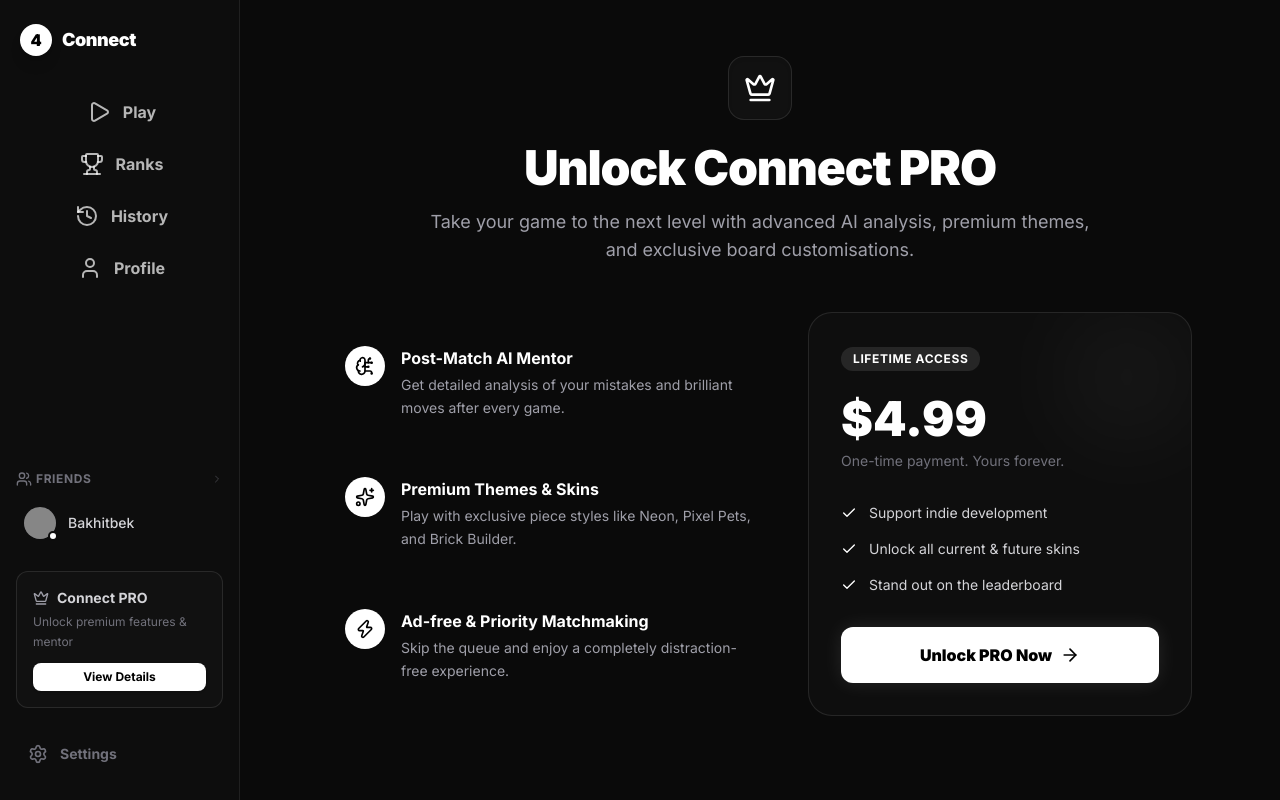
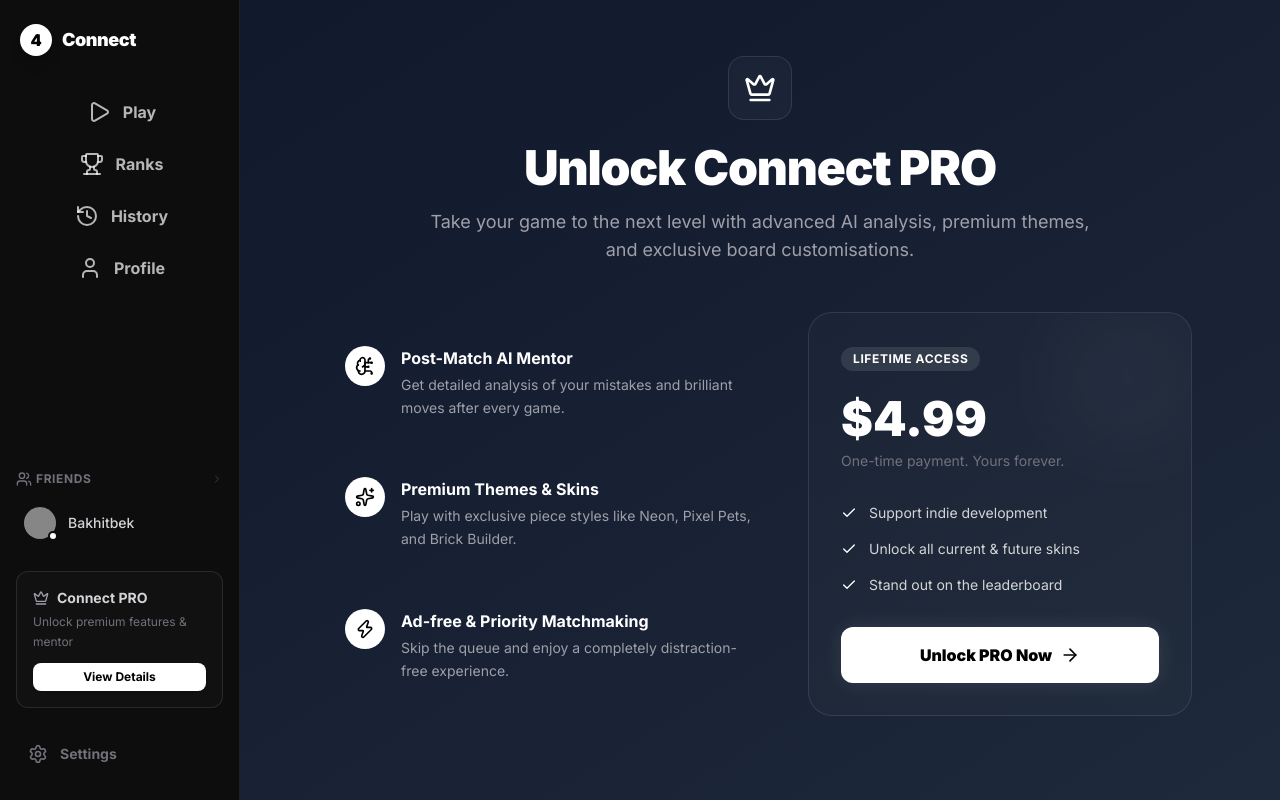
Before and after one commit to ars6nlp/Connect-4, a Next.js app: page /pro in a window 1280 px wide. Built offline with nearby package versions, Linux system fonts and the light colour scheme; no server answers; grey boxes are pictures that could not be loaded.

Commit message:
fix: resolve background theme specificity and PRO badge defaults

```diff
--- a/src/app/(main)/dashboard/page.tsx
+++ b/src/app/(main)/dashboard/page.tsx
@@ -70,7 +70,7 @@ export default function Home() {
   /* ─── LOBBY SCREEN ─── */
   if (!isPlaying) {
     return (
-      <div className="min-h-full p-4 md:p-8 flex flex-col items-center justify-center bg-[#0a0a0a]">
+      <div className="min-h-full p-4 md:p-8 flex flex-col items-center justify-center bg-transparent">
         <div className="max-w-md w-full space-y-3 border border-white/8 bg-white/[0.03] rounded-2xl p-6 md:p-8">
 
           <div className="mb-6">
@@ -175,7 +175,7 @@ export default function Home() {
 
   /* ─── GAME SCREEN ─── */
   return (
-    <div className={`min-h-full flex flex-col lg:flex-row items-center lg:items-start justify-start lg:justify-center p-4 pt-12 md:pt-6 lg:pt-8 pb-8 gap-6 w-full bg-[#0a0a0a] ${theme === 'matrix' ? '!bg-black text-green-500' : ''}`}>
+    <div className={`min-h-full flex flex-col lg:flex-row items-center lg:items-start justify-start lg:justify-center p-4 pt-12 md:pt-6 lg:pt-8 pb-8 gap-6 w-full bg-transparent ${theme === 'matrix' ? '!bg-black text-green-500' : ''}`}>
 
       {/* Resign (mobile) */}
       <div className="w-full max-w-3xl flex justify-start lg:hidden mb-2">
--- a/src/app/(main)/layout.tsx
+++ b/src/app/(main)/layout.tsx
@@ -8,7 +8,7 @@ export default function MainLayout({
   children: React.ReactNode;
 }>) {
   return (
-    <div className="flex h-[100dvh] w-full overflow-hidden bg-black">
+    <div className="flex h-[100dvh] w-full overflow-hidden bg-transparent">
       {/* Sidebar (desktop) / Bottom bar (mobile) */}
       <aside className="fixed bottom-0 left-0 right-0 h-16 md:relative md:h-auto md:w-60 flex flex-row md:flex-col items-center md:items-stretch bg-[#0d0d0d] border-t md:border-t-0 md:border-r border-white/8 py-0 md:py-6 z-50 shrink-0">
 
@@ -25,7 +25,7 @@ export default function MainLayout({
       </aside>
 
       {/* Main content */}
-      <main className="flex-1 flex flex-col h-full overflow-y-auto relative z-10 pb-16 md:pb-0 bg-[#0a0a0a]">
+      <main className="flex-1 flex flex-col h-full overflow-y-auto relative z-10 pb-16 md:pb-0 bg-transparent">
         {children}
       </main>
     </div>
--- a/src/app/globals.css
+++ b/src/app/globals.css
@@ -17,27 +17,6 @@
 @layer base {
   body {
     @apply text-white antialiased;
-    background: #000000;
-  }
-
-  /* Theme definitions for dynamic background */
-  body.theme-deep_slate {
-    background: linear-gradient(to bottom right, #0f172a, #1e293b) !important;
-  }
-  body.theme-midnight {
-    background: #000000 !important;
-  }
-  body.theme-cyberpunk {
-    background: linear-gradient(to bottom right, #12002b, #35014c) !important;
-  }
-  body.theme-minimalist {
-    background: #f4f4f5 !important;
-    color: #000000 !important;
-  }
-
-  /* Matrix cheat code override */
-  body.theme-matrix {
-    background: #000000 !important;
   }
 
   /* Scrollbar */
@@ -56,3 +35,36 @@
     background: rgba(255,255,255,0.3);
   }
 }
+
+/*
+ * Theme definitions — OUTSIDE @layer so they always beat
+ * Tailwind utility classes like bg-black, bg-transparent, etc.
+ */
+body {
+  background: #0f172a;
+  background: linear-gradient(to bottom right, #0f172a, #1e293b);
+  min-height: 100dvh;
+  transition: background 0.5s ease;
+}
+
+body.theme-deep_slate {
+  background: linear-gradient(to bottom right, #0f172a, #1e293b) !important;
+}
+
+body.theme-midnight {
+  background: #000000 !important;
+}
+
+body.theme-cyberpunk {
+  background: linear-gradient(to bottom right, #12002b, #35014c) !important;
+}
+
+body.theme-minimalist {
+  background: #f4f4f5 !important;
+  color: #18181b !important;
+}
+
+/* Matrix cheat code override */
+body.theme-matrix {
+  background: #000000 !important;
+}
--- a/src/app/layout.tsx
+++ b/src/app/layout.tsx
@@ -18,7 +18,7 @@ export default function RootLayout({
 }>) {
   return (
     <html lang="en" className="dark">
-      <body className={`${inter.className} antialiased bg-black text-white w-full`}>
+      <body className={`${inter.className} antialiased text-white w-full`}>
         <ProProvider>
           {children}
           <SettingsModal />
--- a/src/components/SidebarWidgets.tsx
+++ b/src/components/SidebarWidgets.tsx
@@ -1,17 +1,23 @@
 'use client';
 
-import React, { useState } from 'react';
-import { Crown, Users, ChevronRight, Settings, X, Image as ImageIcon, Sparkles, Lock, Check } from 'lucide-react';
-import { usePro, AppTheme, PieceStyle } from '@/context/ProContext';
+import React, { useState, useEffect } from 'react';
+import { Crown, Users, ChevronRight, Settings } from 'lucide-react';
+import { usePro } from '@/context/ProContext';
 import Link from 'next/link';
 
 export function SidebarWidgets({ isMobile = false }: { isMobile?: boolean }) {
   const {
-    isPro: isProActive,
-    appTheme, setAppTheme,
-    pieceStyle, setPieceStyle,
+    isPro: isProContext,
     isSettingsOpen, setIsSettingsOpen,
   } = usePro();
+
+  // Double-check localStorage on client side to avoid flash of wrong state
+  const [isDemo, setIsDemo] = useState(false);
+  useEffect(() => {
+    setIsDemo(localStorage.getItem('is_pro_demo') === 'true');
+  }, []);
+
+  const isProActive = isProContext || isDemo;
 
   return (
     <>
```
